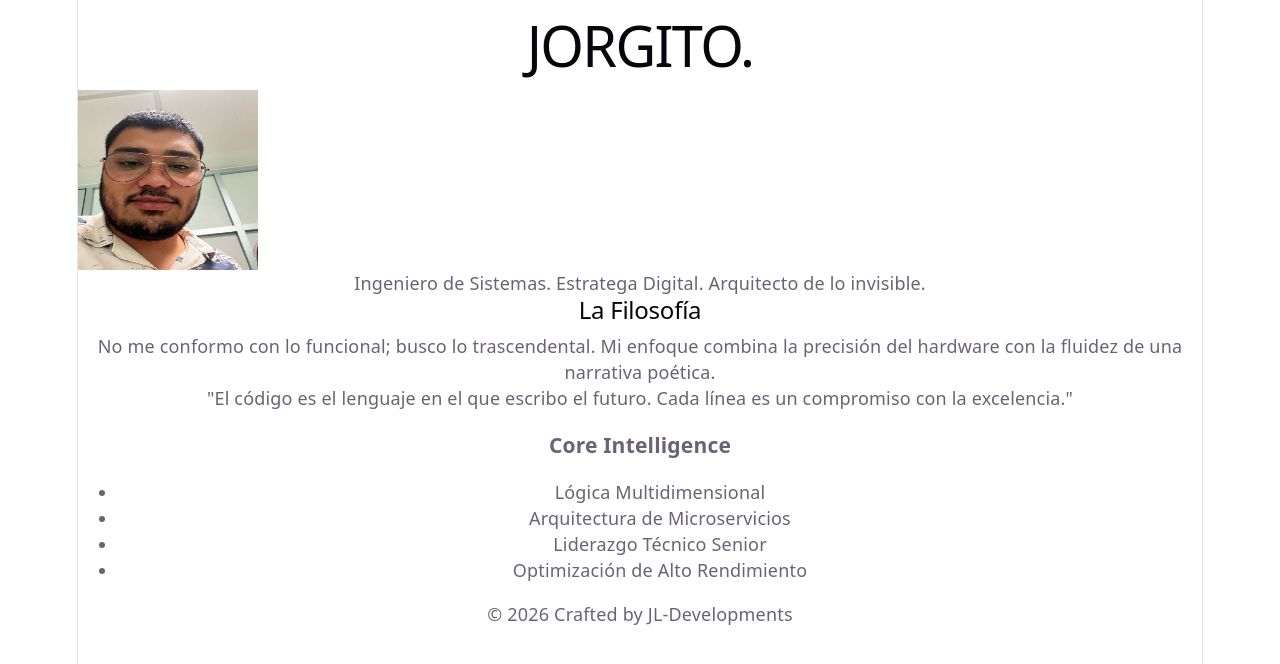
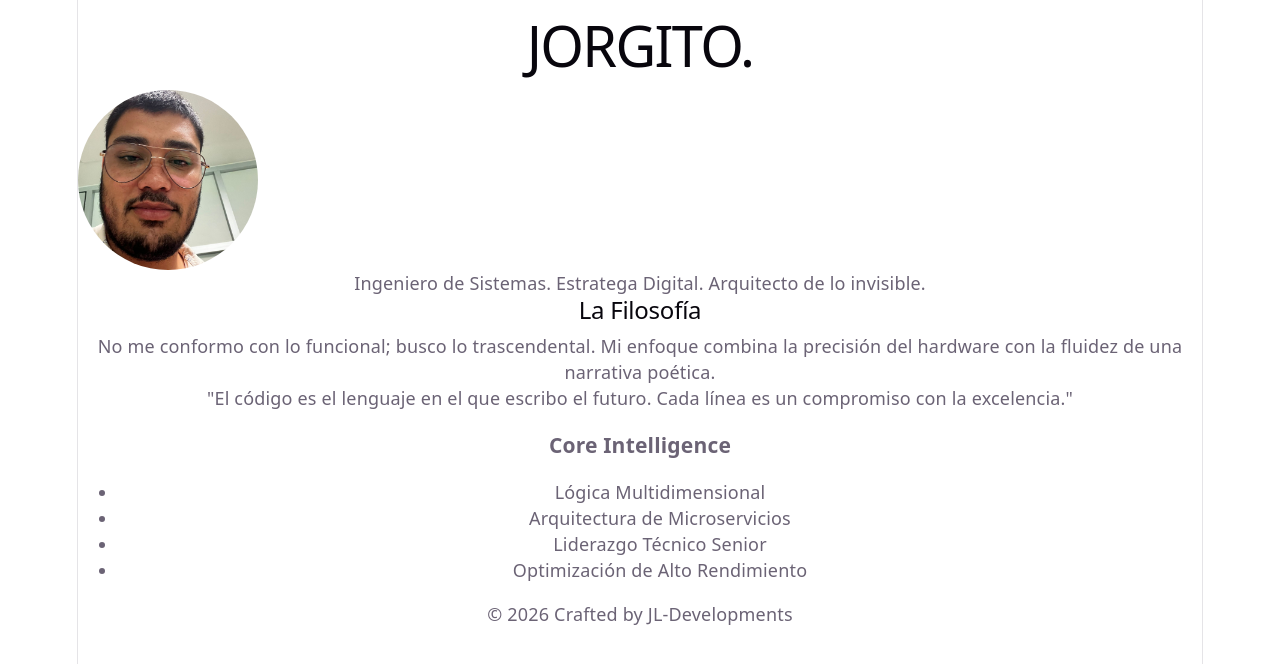
Before and after one commit to JLSI99/biografia-sexy, a React (Vite) app: page / in a window 1280 px wide. Shown: the top 664 px of the page. Built offline with nearby package versions, Linux system fonts and the light colour scheme.

Commit message:
intentando centrar la imagen 3

```diff
--- a/src/App.jsx
+++ b/src/App.jsx
@@ -17,35 +17,44 @@ function App() {
         </h1>
 
         {/* Espacio para la Imagen Sexy y Central */}
-        {/* Espacio para la Imagen Sexy y Central */}
-        <motion.div
-          initial={{ scale: 0.8, opacity: 0 }}
-          animate={{ scale: 1, opacity: 1 }}
-          transition={{ delay: 0.5, duration: 0.8 }}
-          /* z-10 asegura que este contenedor esté por encima del fondo y otros textos */
-          className="mt-10 flex justify-center items-center w-full relative z-10"
-        >
-          <div
+        <div className="flex justify-center items-center w-full mt-12 mb-8">
+          <motion.div
+            initial={{ scale: 0.8, opacity: 0 }}
+            animate={{ scale: 1, opacity: 1 }}
+            transition={{ delay: 0.5, duration: 0.8 }}
             className="relative group"
-            /* Forzamos el tamaño aquí para que el contenedor NO crezca */
+            /*
+               Definimos un tamaño estricto para el contenedor.
+               180px es un tamaño ideal para no saturar el header.
+            */
             style={{ width: "180px", height: "180px" }}
           >
-            {/* Glow: z-0 */}
-            <div className="absolute inset-0 bg-gradient-to-r from-blue-600 to-indigo-600 rounded-full blur-xl opacity-25 group-hover:opacity-50 transition duration-1000 z-0"></div>
+            {/* Capa de Resplandor (Glow) */}
+            <div
+              className="absolute inset-0 bg-gradient-to-r from-blue-600 to-indigo-600 rounded-full blur-2xl opacity-20 group-hover:opacity-40 transition duration-1000"
+              style={{ zIndex: 0 }}
+            ></div>
 
-            {/* Imagen: z-10 para estar sobre el glow, pero contenida */}
+            {/*
+                Imagen con Estilos Blindados:
+                Forzamos el redondeo y el recorte (object-fit) por CSS inline
+                para evitar que Tailwind sea ignorado por el navegador.
+            */}
             <img
               src={miFoto}
               alt="Jorgito"
-              className="relative rounded-full object-cover border-2 border-slate-800 grayscale hover:grayscale-0 transition-all duration-700 shadow-2xl z-10"
+              className="relative grayscale hover:grayscale-0 transition-all duration-700 shadow-2xl border-2 border-slate-800"
               style={{
                 width: "180px",
                 height: "180px",
+                borderRadius: "50%", // Garantiza que sea un círculo
+                objectFit: "cover", // Garantiza que no se estire
                 display: "block",
+                zIndex: 10
               }}
             />
-          </div>
-        </motion.div>
+          </motion.div>
+        </div>
 
         <p className="mt-8 text-2xl md:text-3xl text-slate-400 font-light tracking-wide max-w-2xl mx-auto">
           Ingeniero de Sistemas.{" "}
```
